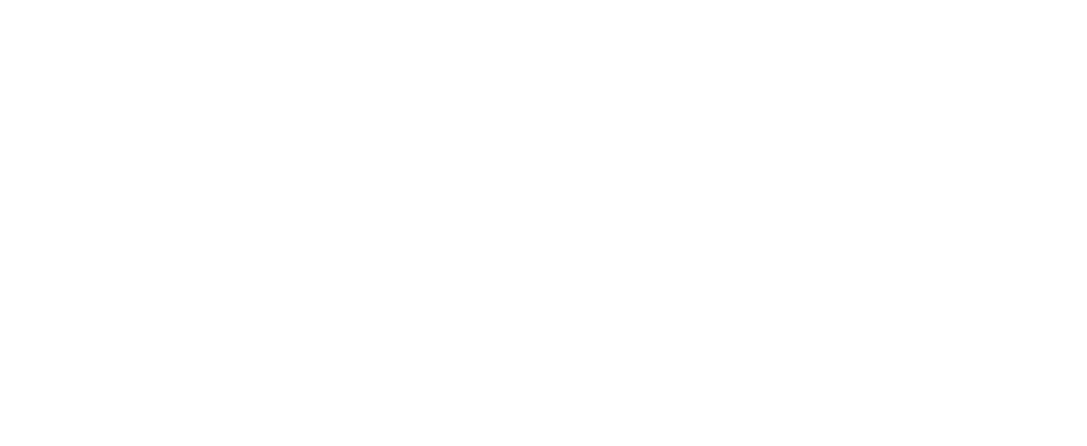
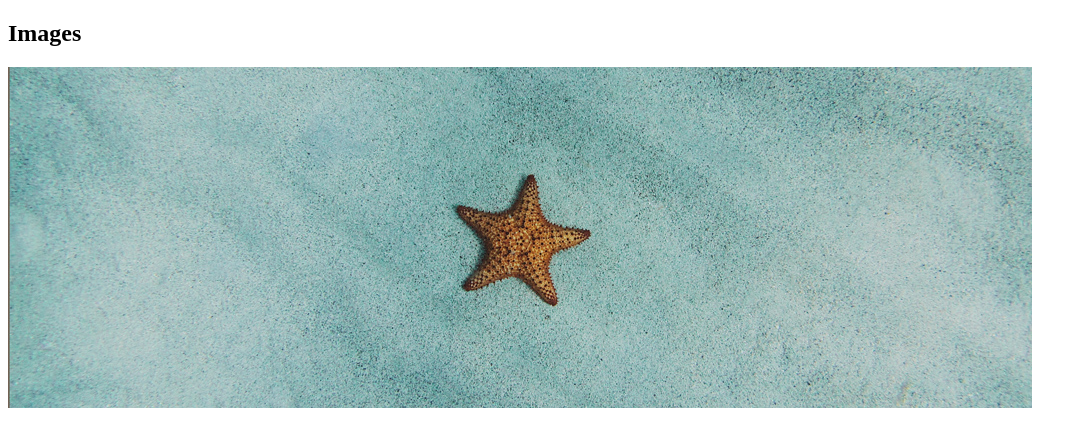
Before and after one commit to krishi2112/krishi2112.github.io, a plain HTML site: page midterm/index.html in a window 1280 px wide. Shown: the whole page, without its empty margins (0-1087 px from the left). Drawn offline with Linux system fonts and the light colour scheme.

Commit message:
starfish wide

```diff
--- a/midterm/index.html
+++ b/midterm/index.html
@@ -8,6 +8,10 @@
     <link href="css/main.css" rel="stylesheet">
 </head>
 <body>
+    <section>
+        <h1>Images</h1>
+        <img src="images/lone-starfish-wide.jpg">
+    </section>
 
 </body>
 </html>
```
